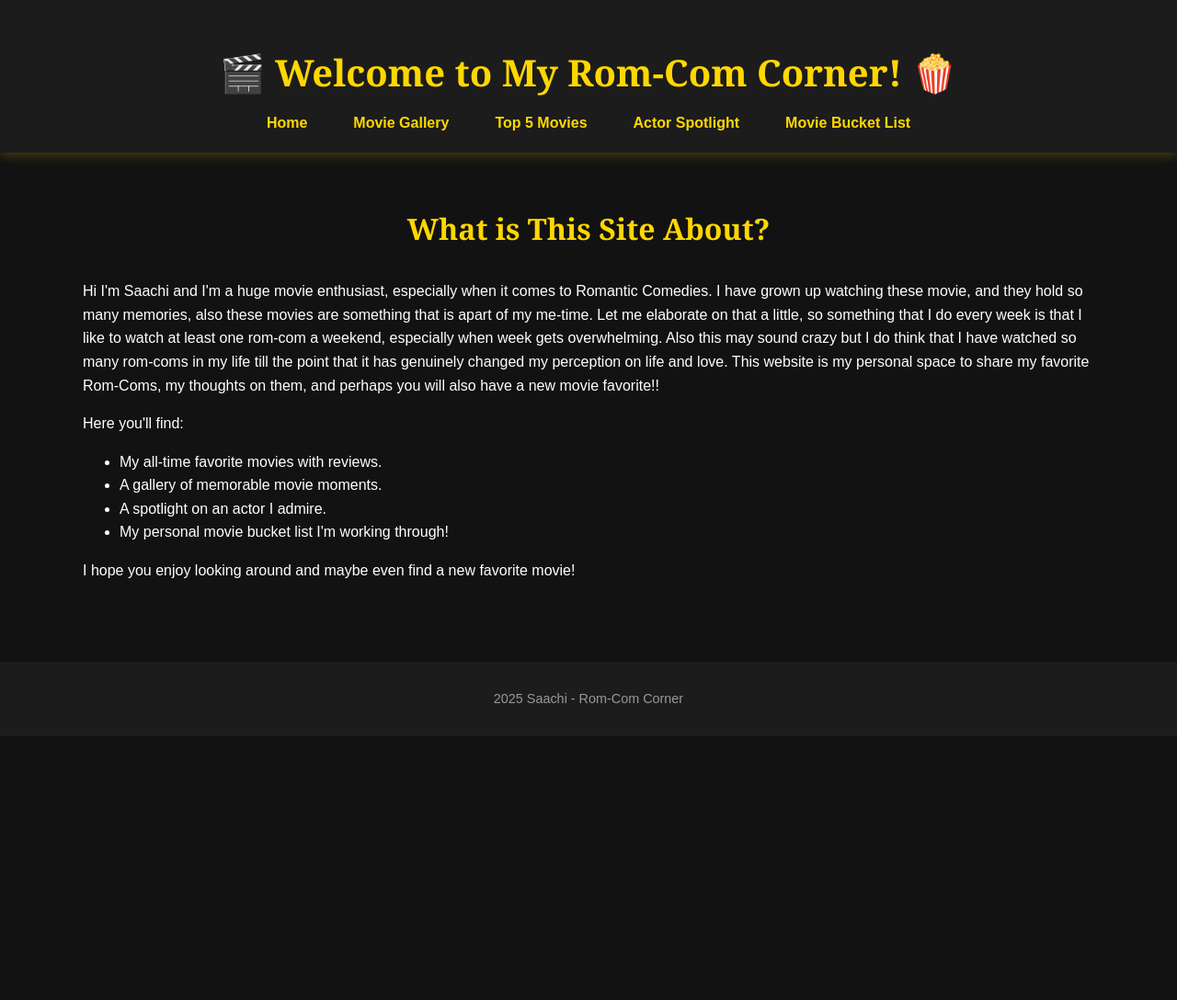
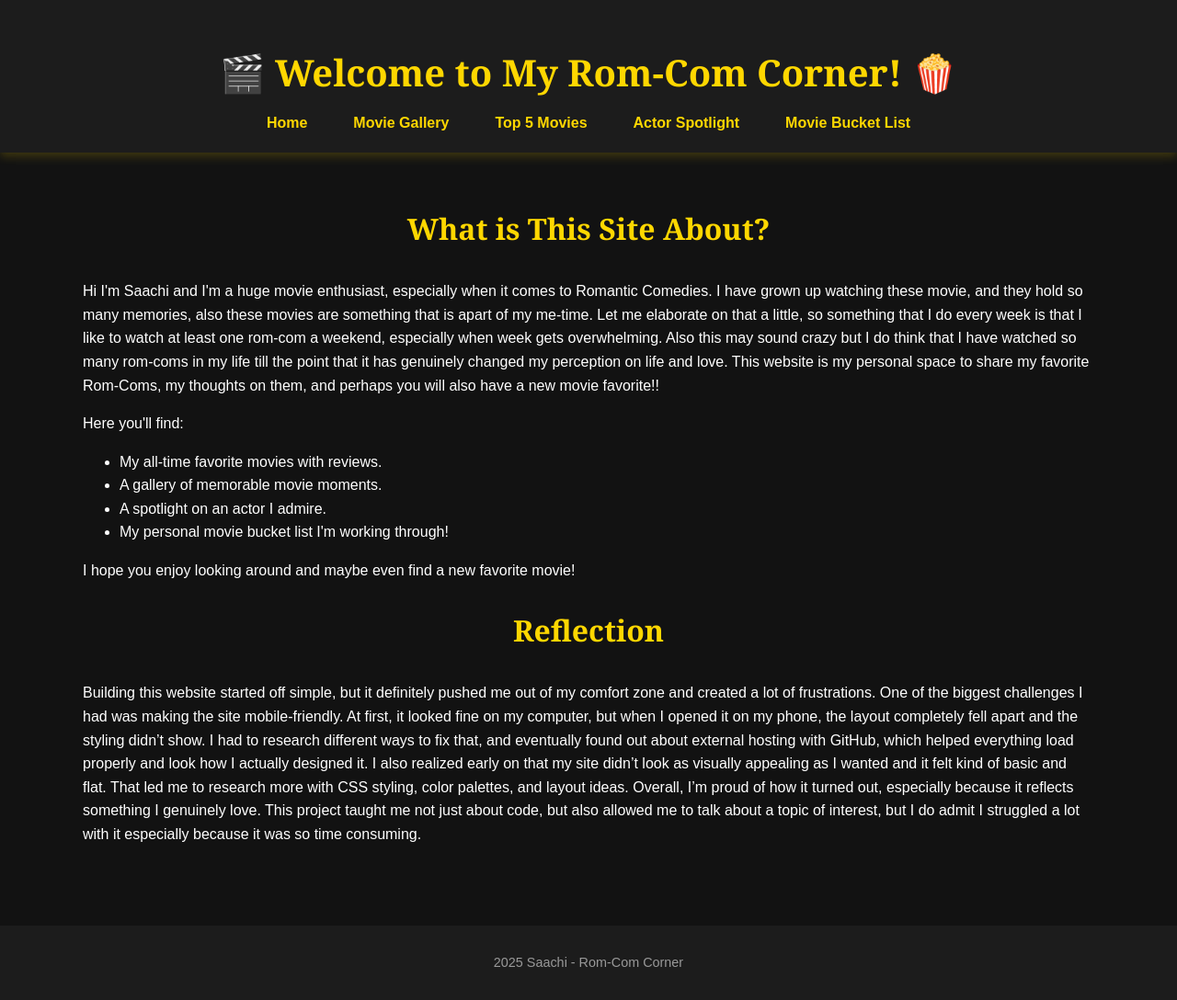
Before and after one commit to saachiyadavv/romcom-corner, a plain HTML site: page index.html in a window 1280 px wide. Shown: the whole page at 92% size. Before the commit the page ends 801 px from the top, so only its background shows below. Drawn offline with Linux system fonts and the light colour scheme.

Commit message:
Add files via upload

```diff
--- a/index.html
+++ b/index.html
@@ -37,6 +37,17 @@
         <p>
             I hope you enjoy looking around and maybe even find a new favorite movie!
         </p>
+        <h2>Reflection</h2>
+        <p>
+            Building this website started off simple, but it definitely pushed me out of my comfort zone and created a lot of frustrations.
+            One of the biggest challenges I had was making the site mobile-friendly.
+            At first, it looked fine on my computer, but when I opened it on my phone, the layout completely fell apart and the styling didn’t show.
+            I had to research different ways to fix that, and eventually found out about external hosting with GitHub, which helped everything load properly and look how I actually designed it.
+            I also realized early on that my site didn’t look as visually appealing as I wanted and it felt kind of basic and flat.
+            That led me to research more with CSS styling, color palettes, and layout ideas. Overall, I’m proud of how it turned out,
+            especially because it reflects something I genuinely love.
+            This project taught me not just about code, but also allowed me to talk about a topic of interest, but I do admit I struggled a lot with it especially because it was so time consuming.
+        </p>
     </main>
 
     <footer>
```
